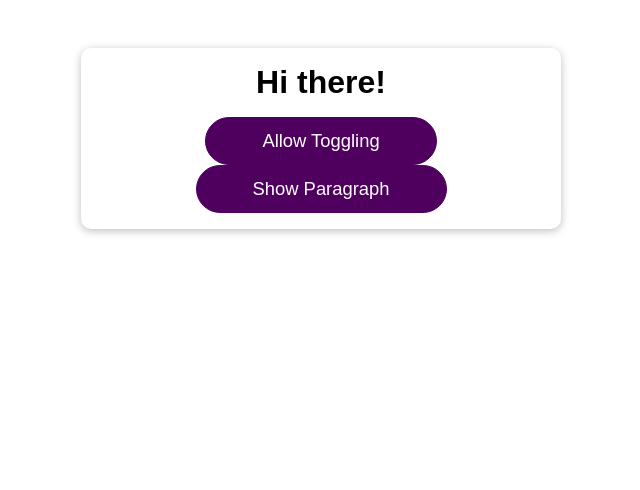
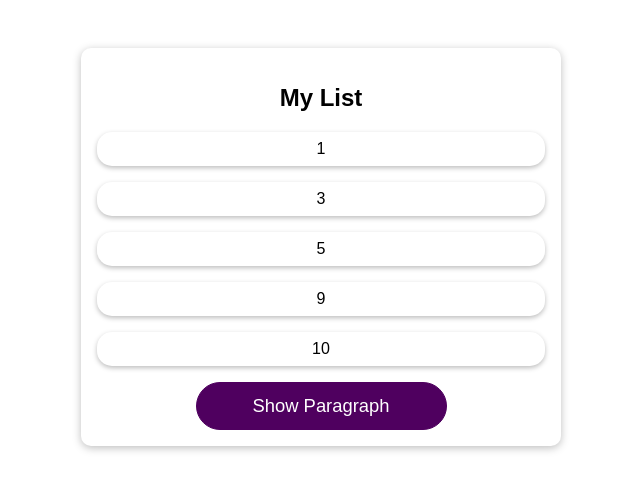
Before and after one commit to vtivadze/react-optimization, a React (Create React App) app: page / in a window 1280 px wide. Shown: the top 490 px of the page, without its empty margins (319-959 px from the left). Built offline with nearby package versions, Linux system fonts and the light colour scheme.

Commit message:
One more example initial code

```diff
--- a/src/App.js
+++ b/src/App.js
@@ -1,29 +1,20 @@
 import React, { useState, useCallback } from 'react';
 
 import Button from './components/UI/Button/Button';
-import DemoOutput from './components/Demo/DemoOutput';
+import DemoList from './components/Demo/DemoList';
 import './App.css';
 
 function App() {
-  const [showParagraph, setShowParagraph] = useState(false);
-  const [allowToggle, setAllowToggle] = useState(false);
+  const [listTitle, setListTitle] = useState('My List');
 
-  const togglreParagraphHandler = useCallback(() => {
-    if (allowToggle) {
-      setShowParagraph(prevShowParagraph => !prevShowParagraph);
-    }
-  }, [allowToggle  ]);
-
-  const allowToggleHandler = () => {
-    setAllowToggle(true);
-  };
+  const changeTitleHandler = useCallback(() => {
+    setListTitle('New Title');
+  }, []);
 
   return (
     <div className='app'>
-      <h1>Hi there!</h1>
-      <DemoOutput show={showParagraph} />
-      <Button onClick={allowToggleHandler}>Allow Toggling</Button>
-      <Button onClick={togglreParagraphHandler}>Show Paragraph</Button>
+      <DemoList title={listTitle} items={[5, 3, 1, 10, 9]} />
+      <Button onClick={changeTitleHandler}>Show Paragraph</Button>
     </div>
   );
 }
--- /dev/null
+++ b/src/components/Demo/DemoList.js
@@ -0,0 +1,26 @@
+import React, { useMemo } from 'react';
+
+import classes from './DemoList.module.css';
+
+const DemoList = (props) => {
+  const { items } = props;
+
+  const sortedList = useMemo(() => {
+    console.log('Items sorted');
+    return items.sort((a, b) => a - b);
+  }, [items]);
+  console.log('DemoList RUNNING');
+
+  return (
+    <div className={classes.list}>
+      <h2>{props.title}</h2>
+      <ul>
+        {sortedList.map((item) => (
+          <li key={item}>{item}</li>
+        ))}
+      </ul>
+    </div>
+  );
+};
+
+export default React.memo(DemoList);
--- /dev/null
+++ b/src/components/Demo/DemoList.module.css
@@ -0,0 +1,12 @@
+.list ul {
+  list-style: none;
+  margin: 0;
+  padding: 0;
+}
+
+.list li {
+  margin: 1rem 0;
+  padding: 0.5rem;
+  box-shadow: 0 2px 5px rgba(0, 0, 0, 0.26);
+  border-radius: 15px;
+}
```
